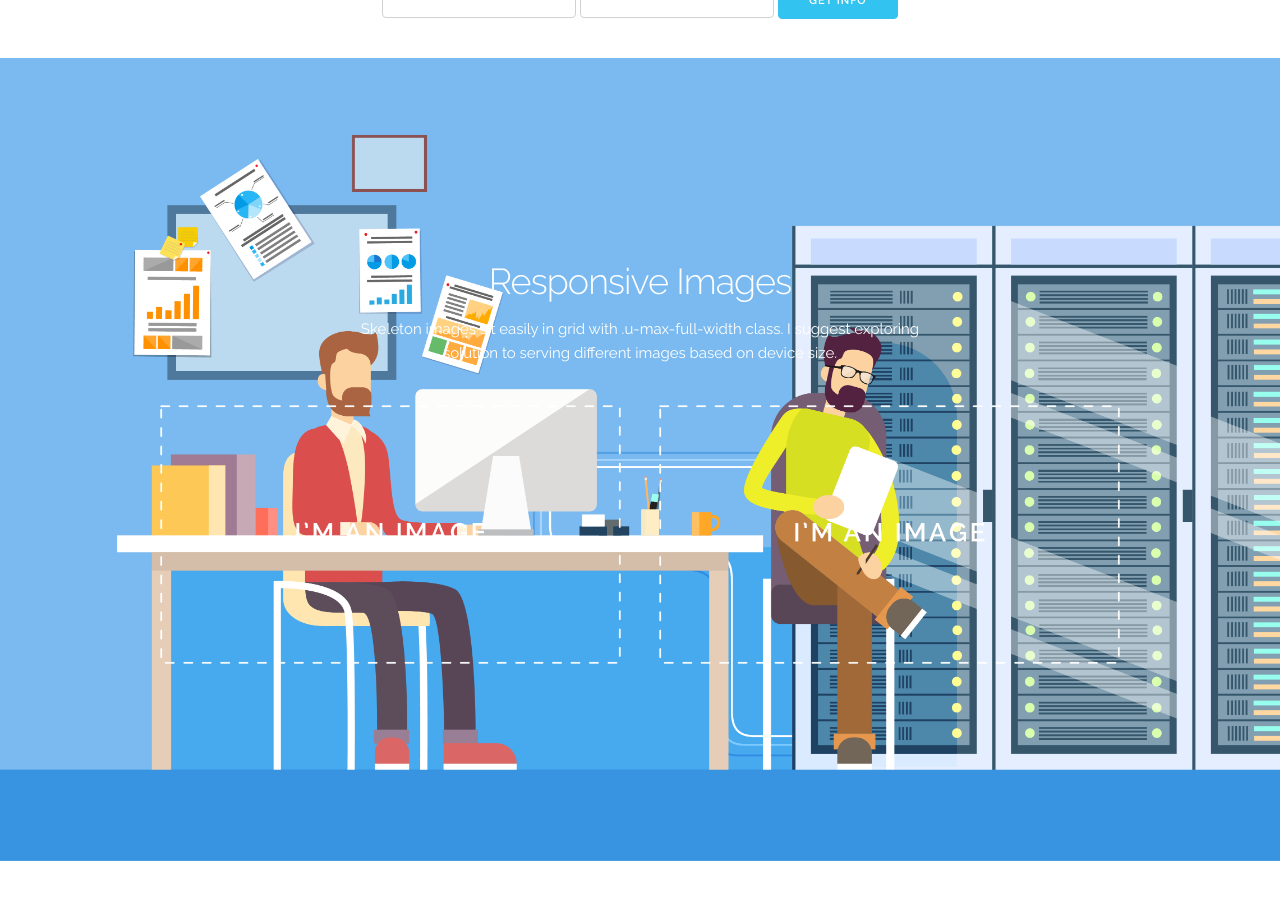
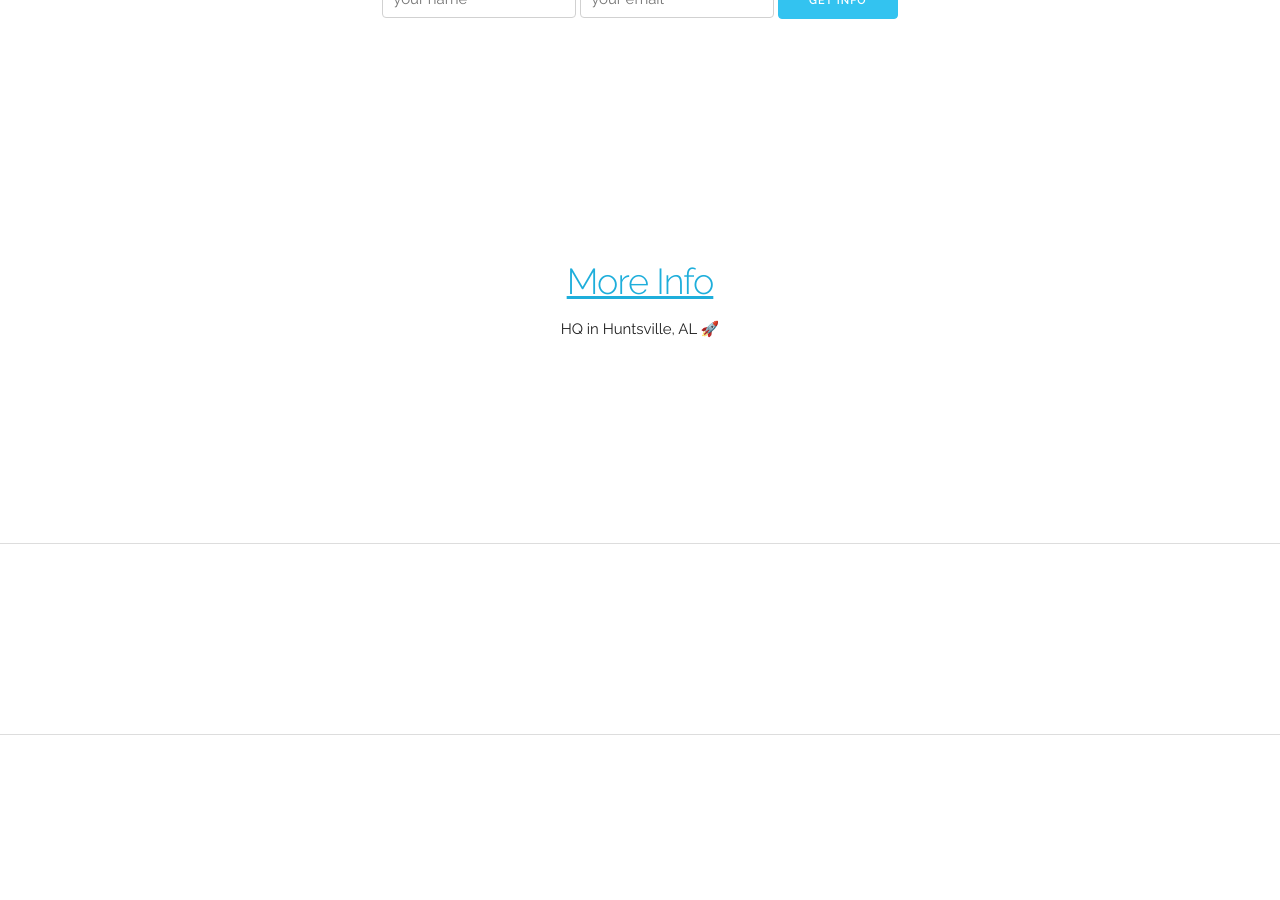
Before and after one commit to ploidio/ploidio.github.io, a Jekyll site: the page built from index.html, in a window 1280 px wide and 900 px high, scrolled down 909 px. Built offline with Jekyll 4.4.1, drawn with Linux system fonts in a browser that asks for light colours; nearby versions of some CDN libraries; after the commit the page ends 1644 px from its top, so only the background shows below that.

```diff
--- a/index.html
+++ b/index.html
@@ -25,23 +25,14 @@
     <div class="container">
       <h3 class="section-heading">Want more info?</h3>
       <form action="https://formspree.io/info@ploid.io" method="POST">
-            <input type="text" name="name">
-            <input type="email" name="_replyto">
+            <input type="text" placeholder="your name" name="name">
+            <input type="email" placeholder="your email" name="_replyto">
             <input class="button button-primary" type="submit" value="Get Info">
       </form>
   </div>
 
-  <div class="section categories">
+  <div class="section get-help">
     <div class="container">
-      <h3 class="section-heading">Responsive Images</h3>
-      <p class="section-description">Skeleton images sit easily in grid with .u-max-full-width class. I suggest exploring solution to serving different images based on device size.</p>
-      <div class="row">
-        <div class="one-half column category">
-          <img class="u-max-full-width" src="images/placeholder.png">
-        </div>
-        <div class="one-half column category">
-          <img class="u-max-full-width" src="images/placeholder.png">
-        </div>
-      </div>
-    </div>
+      <h3 class="section-heading"><a href="mailto:info@ploid.io">More Info</a></h3>
+      <p class="section-description">HQ in Huntsville, AL &#x1F680;</p>
   </div>
```
